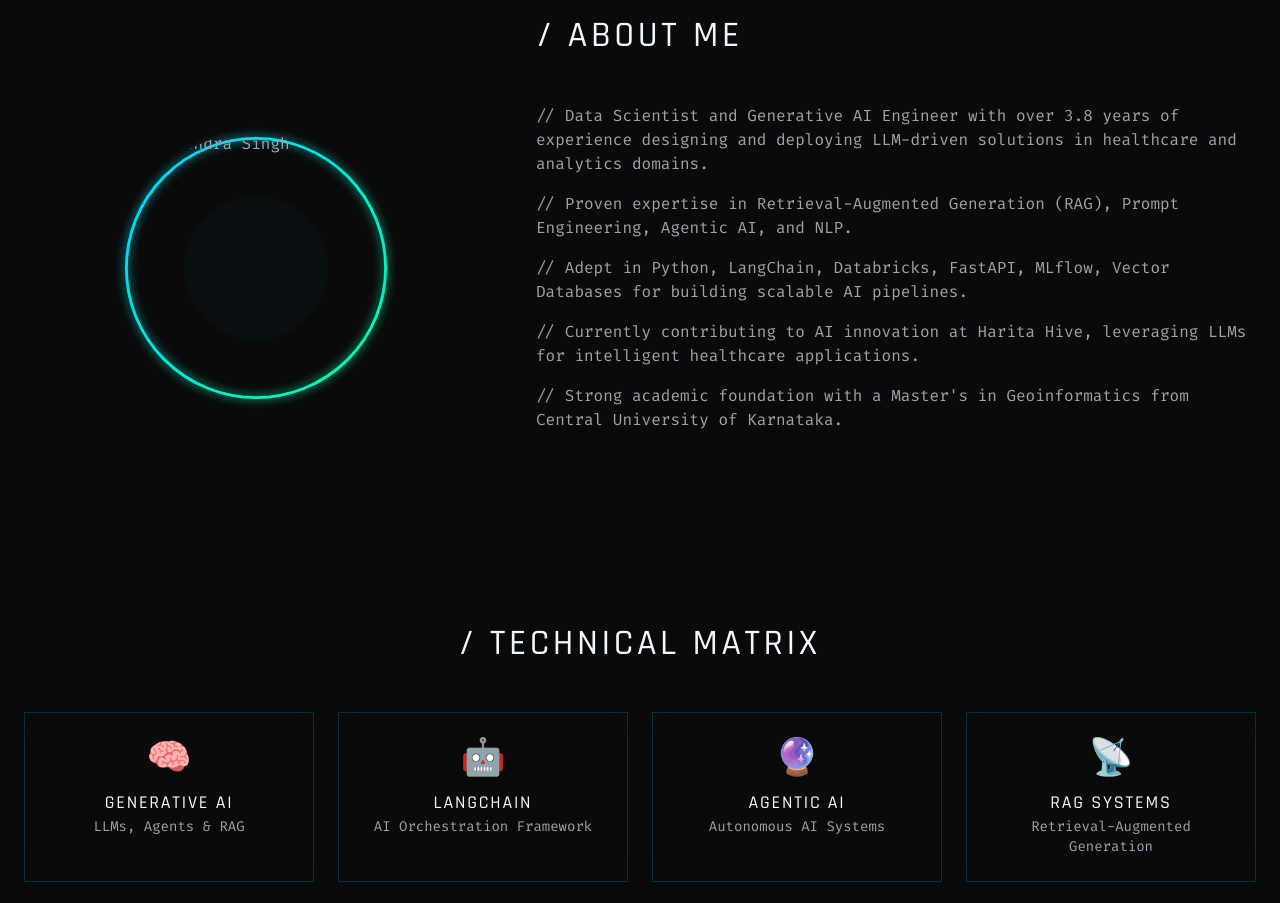
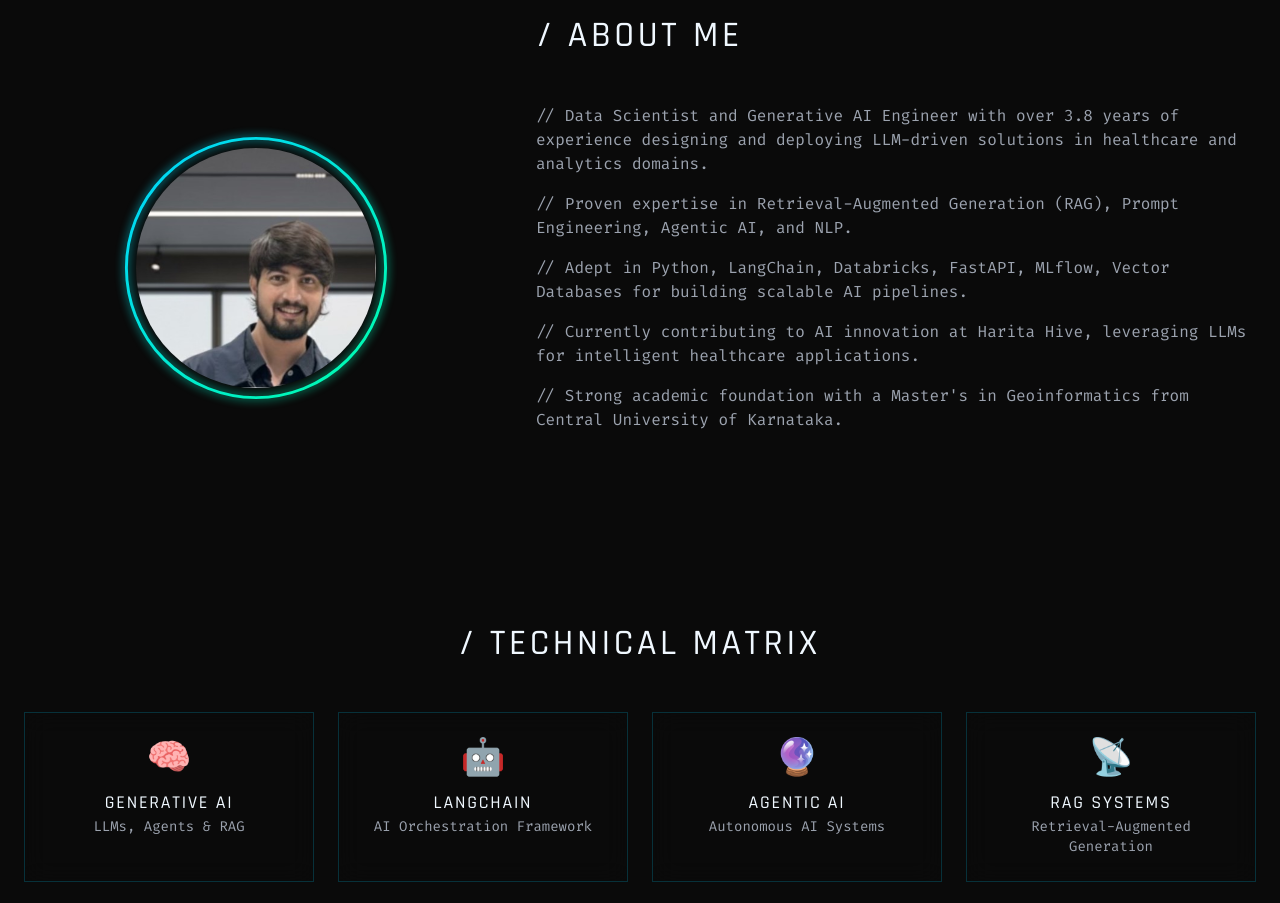
Before and after one commit to Prabhendra/Prabhendra.github.io, a plain HTML site: page index.html in a window 1280 px wide. Shown: the part 880-1783 px from the top of the page. Drawn offline with nearby package versions, Linux system fonts and the light colour scheme.

Commit message:
Update profile image to my.png with proper centering and alignment

```diff
--- a/index.html
+++ b/index.html
@@ -107,7 +107,7 @@
             <h2 class="text-4xl font-display text-center mb-12">/ About Me</h2>
             <div class="grid grid-cols-1 lg:grid-cols-5 gap-12 items-center">
                 <div class="lg:col-span-2 flex justify-center">
-                    <div class="w-72 h-72 relative">
+                    <div class="w-72 h-72 relative flex items-center justify-center">
                         <svg id="ai-avatar" class="absolute inset-0 w-full h-full" viewBox="0 0 200 200">
                             <defs>
                                 <linearGradient id="glow-grad" x1="0%" y1="0%" x2="100%" y2="100%">
@@ -125,7 +125,7 @@
                             <circle cx="100" cy="100" r="70" fill="none" stroke="var(--primary)" stroke-width="1" stroke-dasharray="4 4" class="rotate"/>
                             <circle cx="100" cy="100" r="50" fill="rgba(0, 210, 255, 0.1)" class="pulse"/>
                         </svg>
-                        <img src="pro.png" alt="Prabhendra Singh" class="relative w-full h-full object-cover rounded-full p-2">
+                        <img src="my.png" alt="Prabhendra Singh" class="z-10 w-64 h-64 object-cover rounded-full p-2">
                         <style>#ai-avatar .rotate{animation:spin 20s linear infinite;} #ai-avatar .pulse{animation:pulse-light 4s ease-in-out infinite;} @keyframes spin{from{transform:rotate(0deg);}to{transform:rotate(360deg);}} @keyframes pulse-light{0%,100%{opacity:0.1;}50%{opacity:0.4;}}</style>
                     </div>
                 </div>
```
Also changed, not shown: my.png (renamed from pro.png.png).
